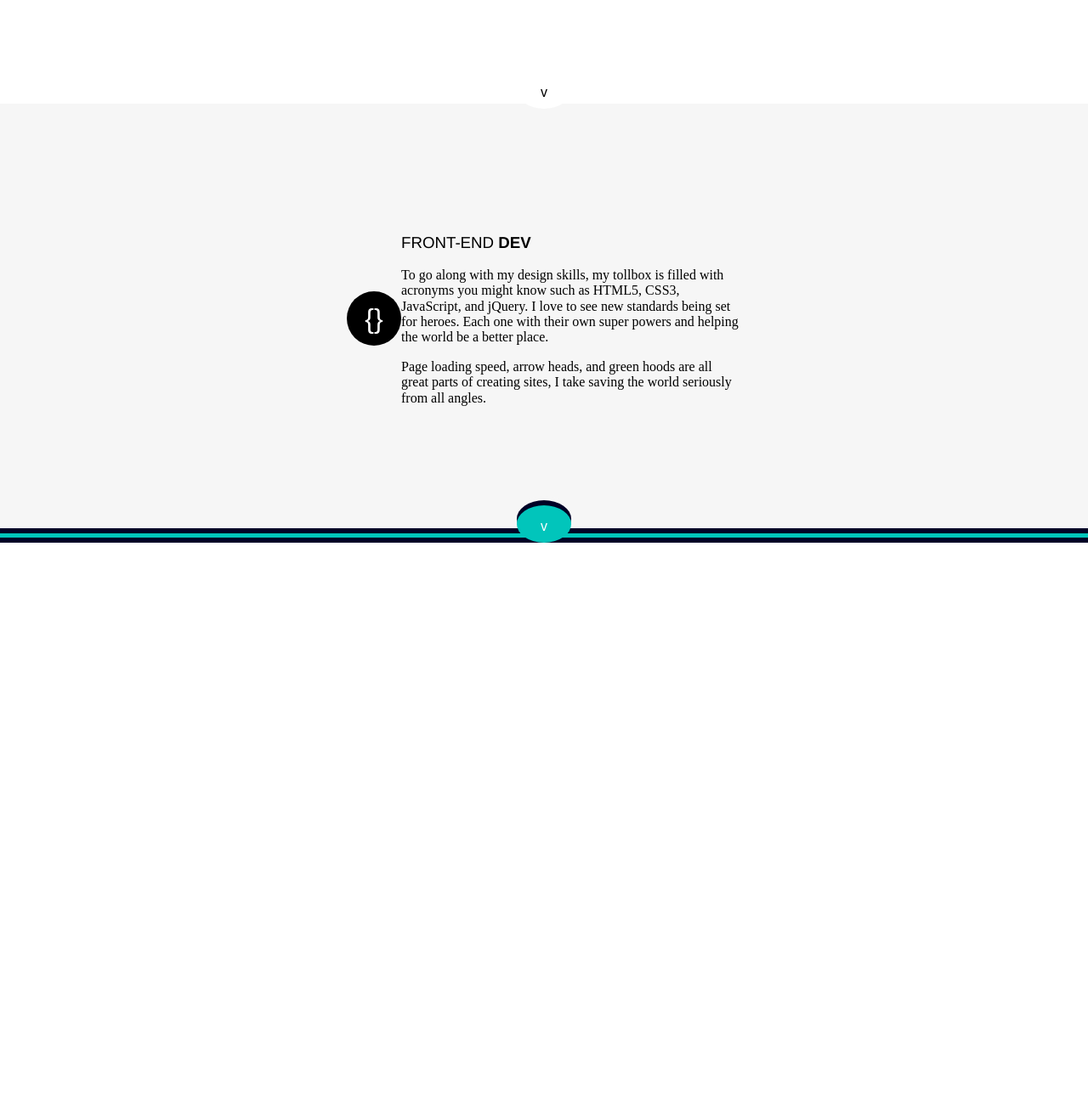
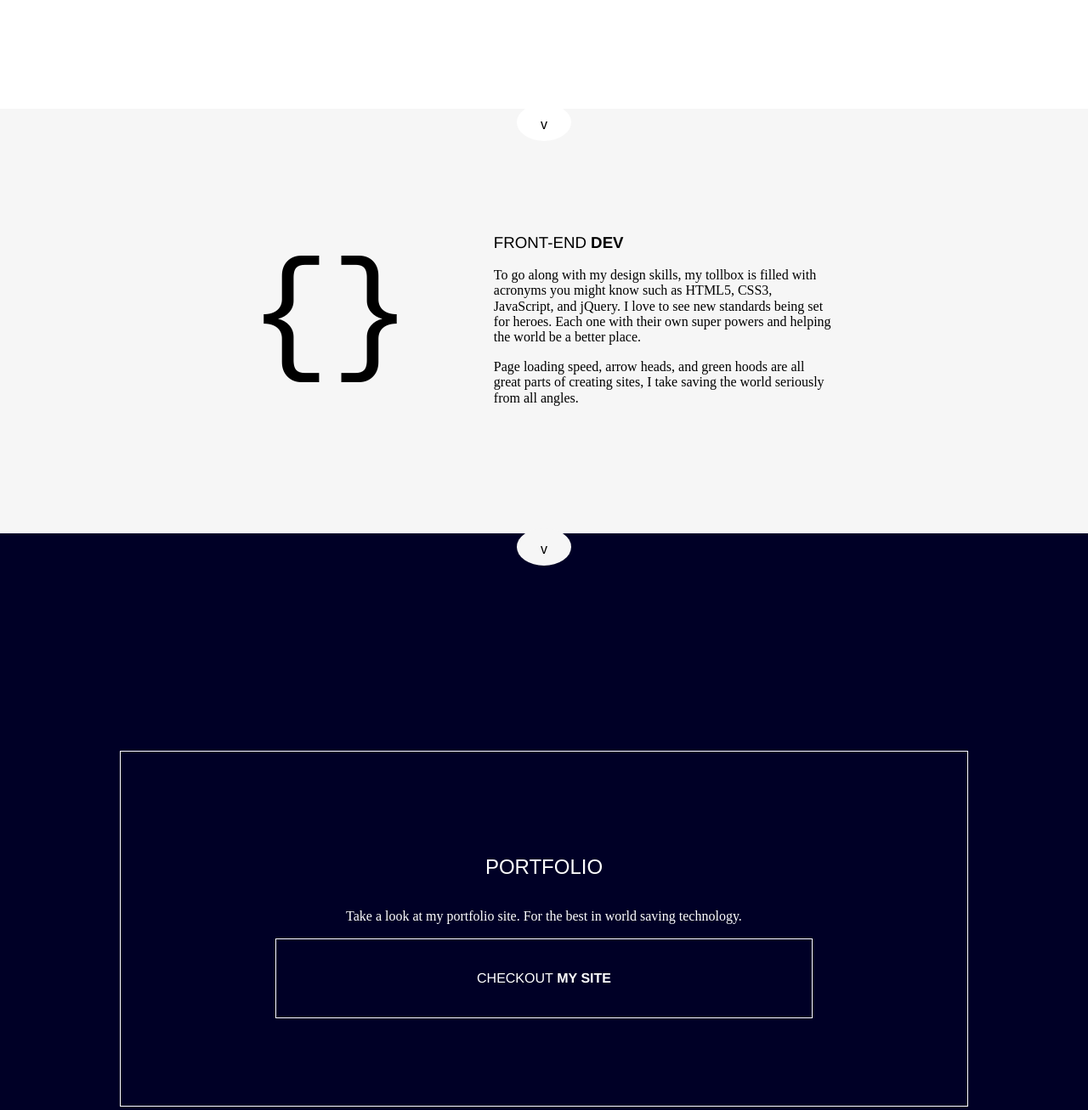
Before and after one commit to zaydion/VCT, a plain HTML site: page public/index.html in a window 1280 px wide. Shown: the part 1060-2367 px from the top of the page at 85% size. Before the commit the page ends 1699 px from the top, so only its background shows below. Drawn offline with Linux system fonts and the light colour scheme.

Commit message:
fills in next section

```diff
--- a/public/index.html
+++ b/public/index.html
@@ -1,10 +1,10 @@
 <!DOCTYPE html>
 <html>
-<head>
-  <link rel="stylesheet" type="text/css" href="normalize.css">
-  <link rel="stylesheet" type="text/css" href="style.css">
-  <title>VCT Mockup</title>
-</head>
+  <head>
+    <link rel="stylesheet" type="text/css" href="normalize.css">
+    <link rel="stylesheet" type="text/css" href="style.css">
+    <title>VCT Mockup</title>
+  </head>
   <body>
     <container>
       <div class='dark-blue'>
@@ -14,15 +14,14 @@
         <div id='main-logo' class='white-text'>
           VCT
         </div>
-      </div>
-      <div class='white'>
         <span class='arrow-divider'>
           <span class='arrow dark-blue white-text'>v</span>
         </span>
-
-        <div id='field'>
-          <div class='block-description'>
-            <h3 id='field-title'><span class='skinny'>UI/UX</span> DESIGNER</h3>
+      </div>
+      <div class='white'>
+        <div class='field'>
+          <div class='block-description skinny'>
+            <h3 class='field-title'><span class='skinny'>UI/UX</span> DESIGNER</h3>
             <p>
               My name is Oliver Queen, five years ago
               a was a French UI/UX designer living in Lyon,
@@ -42,18 +41,17 @@
             <div id='plus-icon' class='white-text'>+</div>
           </div>
         </div>
-      </div>
-      <div class='light-grey'>
         <span class='arrow-divider'>
           <span class='arrow white'>v</span>
         </span>
-
-        <div id='field'>
+      </div>
+      <div class='light-grey'>
+        <div id='specialty' class='field'>
           <div class='block-icon'>
-            <div id='plus-icon' class='white-text'>{}</div>
+            <div id='big-curly-braces' class='skinny'>{}</div>
           </div>
           <div class='block-description'>
-            <h3 id='field-title'><span class='skinny'>FRONT-END</span> DEV</h3>
+            <h3 class='field-title'><span class='skinny'>FRONT-END</span> DEV</h3>
             <p>
               To go along with my design skills, my tollbox is filled
               with acronyms you might know such as HTML5, CSS3, JavaScript, and
@@ -69,22 +67,35 @@
             </p>
           </div>
         </div>
-      </div>
-      <div class='dark-blue'>
         <span class='arrow-divider'>
           <span class='arrow light-grey'>v</span>
         </span>
       </div>
-      <div class='teal'>
+      <div id='portfolio-section' class='dark-blue'>
+
+        <div id='call-to-action' class='white-text'>
+          <h2 class='field-title'>PORTFOLIO</h2>
+          <p class='skinny'>
+            Take a look at my portfolio site. For the best in world
+            saving technology.
+          </p>
+          <div id='dribble-button'>
+            <span class='skinny'>CHECKOUT</span> MY SITE
+          </div>
+        </div>
         <span class='arrow-divider'>
           <span class='arrow dark-blue white-text'>v</span>
         </span>
       </div>
-      <div class='dark-blue'>
+      <div class='teal'>
+
         <span class='arrow-divider'>
           <span class='arrow teal white-text'>v</span>
         </span>
       </div>
+      <div class='dark-blue'>
+
+      </div>
     </container>
   </body>
 </html>
--- a/public/style.css
+++ b/public/style.css
@@ -54,7 +54,7 @@
 
 .arrow-divider {
   display: flex;
-  align-items: flex-start;
+  align-items: flex-end;
   justify-content: center;
 }
 
@@ -66,11 +66,11 @@
   padding-bottom: 0.6em;
   padding-top: 1em;
   border-radius: 50%;
-  margin-top: -3%;
+  margin-bottom: -3%;
   width: 2em;
 }
 
-#field {
+.field {
   padding: 10% 0 10% 0;
   display: flex;
   flex-wrap: wrap;
@@ -78,7 +78,7 @@
   align-items: center;
 }
 
-#field-title {
+.field-title {
   font-family: Helvetica;
 }
 
@@ -89,8 +89,7 @@
 .block-description {
   width: 25em;
   margin-right: 3%;
-  font-family: Times New Roman;
-  font-weight: 100;
+  font-family: 'Times New Roman';
 }
 
 .block-icon {
@@ -118,3 +117,44 @@
   font-size: 2em;
   border-radius: 50%;
 }
+
+#big-curly-braces {
+  font-size: 10em;
+  font-family: 'Courier New';
+  margin-right: 7%;
+}
+
+
+#specialty .block-description {
+  margin-left: 7%;
+}
+
+#portfolio-section {
+  padding-top: 20%;
+  text-align: center;
+}
+
+#call-to-action {
+  display: flex;
+  flex-direction: column;
+  align-items: center;
+  margin: 0 11% 15% 11%;
+  padding: 8% 10% 8% 10%;
+  border: 1px solid white;
+  font-family: 'Times New Roman';
+}
+
+#call-to-action h2.field-title {
+  font-family: 'arial';
+  font-weight: 100;
+}
+
+#dribble-button {
+  width: 85%;
+  flex-basis: 10%;
+  font-family: 'Helvetica';
+  font-size: 1em;
+  border: 1px solid white;
+  padding: 5% 0 5% 0;
+  font-weight: bolder;
+}
```
